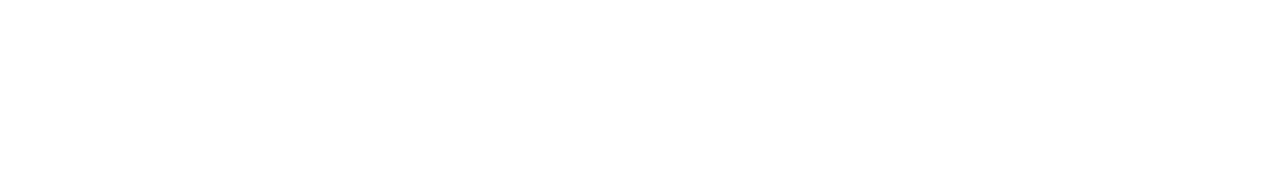
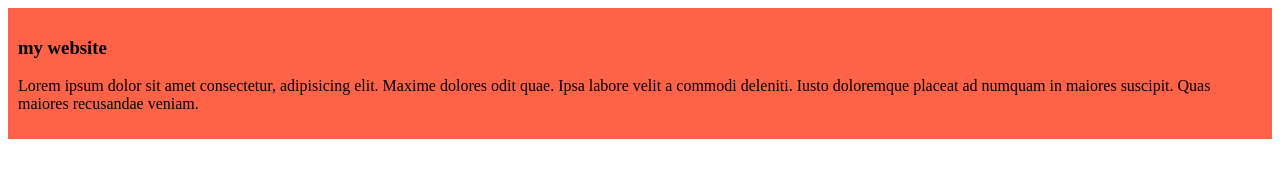
Before and after one commit to Ishraq13/my-simple-website, a plain HTML site: page index.html in a window 1280 px wide. Drawn offline with Linux system fonts and the light colour scheme.

Commit message:
added the first blog

```diff
--- a/index.html
+++ b/index.html
@@ -4,8 +4,12 @@
     <meta charset="UTF-8">
     <meta name="viewport" content="width=device-width, initial-scale=1.0">
     <title>my simple website</title>
+    <link rel="stylesheet" href="styles/index.css">
 </head>
 <body>
-
+    <div>
+    <h3>my website</h3>
+    <p>Lorem ipsum dolor sit amet consectetur, adipisicing elit. Maxime dolores odit quae. Ipsa labore velit a commodi deleniti. Iusto doloremque placeat ad numquam in maiores suscipit. Quas maiores recusandae veniam.</p>
+    </div>
 </body>
 </html>
--- /dev/null
+++ b/styles/index.css
@@ -0,0 +1,4 @@
+div{
+    background-color: tomato;
+    padding: 10px;
+}
```
